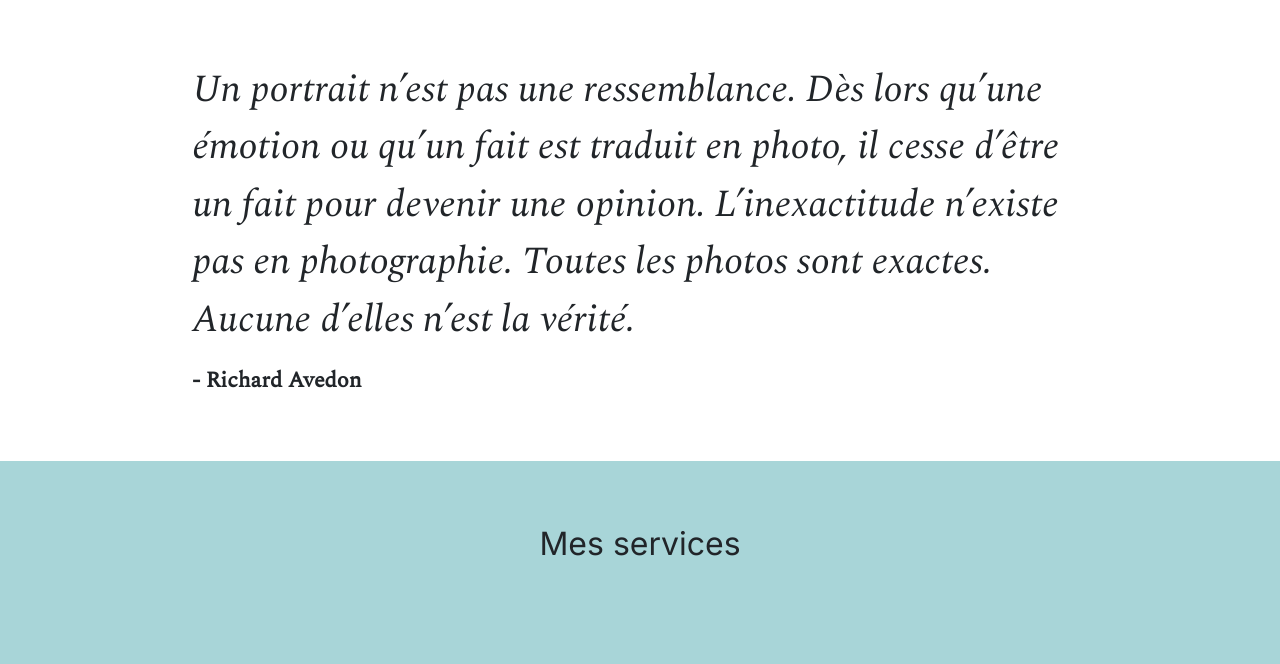
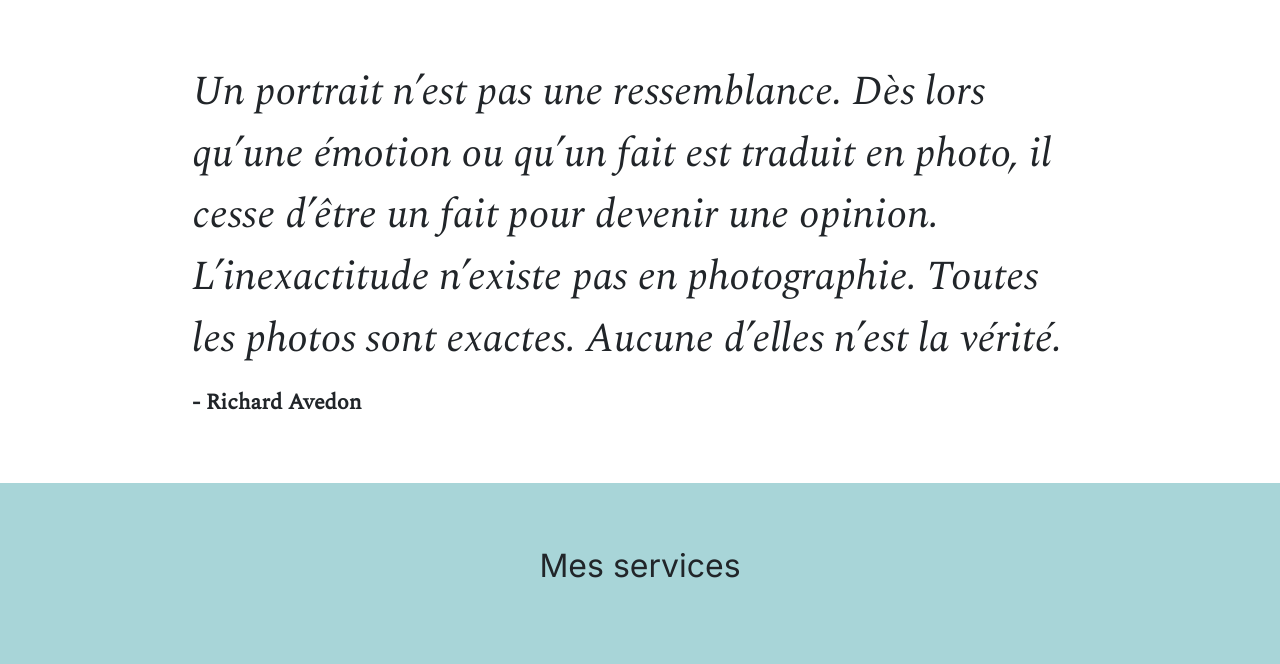
Before and after one commit to AdilaFrontDev/ninacarducci, a website: page index.html in a window 1280 px wide. Shown: the part 2932-3596 px from the top of the page. Drawn offline with nearby package versions, Linux system fonts and the light colour scheme.

Commit message:
utilisation d'une formule de calcul pour la taille de la police pour le texte de citation afin d'avoir une taille qui change en fonction de la taille d'écran de la même menière qu'un h1

```diff
--- a/assets/style.scss
+++ b/assets/style.scss
@@ -267,7 +267,7 @@ body {
 		font-family: Spectral;
 		font-style: italic;
 		font-weight: 300;
-		font-size: 38.305px;
+		font-size: calc(1.375rem + 1.5vw);
 	}
 	&__author {
 		font-family: Spectral;
```
Also changed, not shown: assets/style.css.
